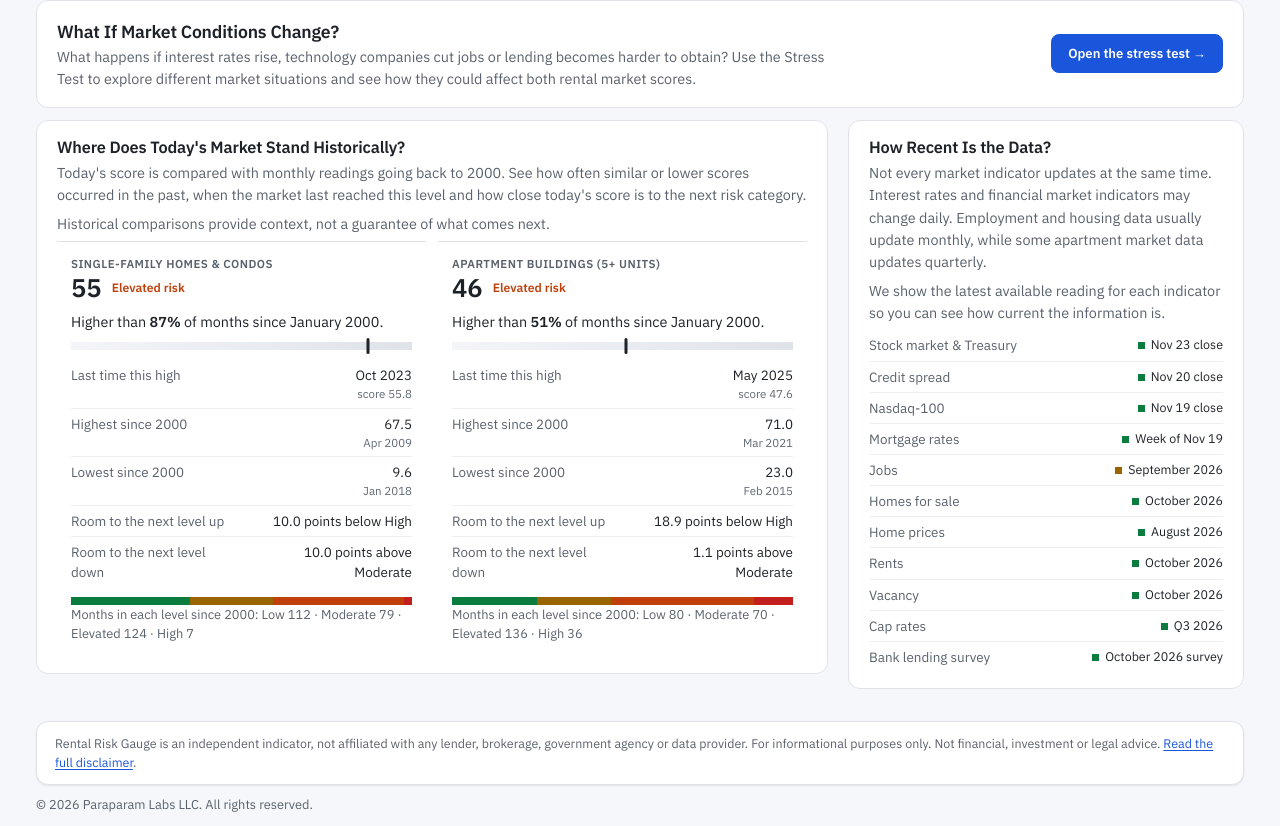
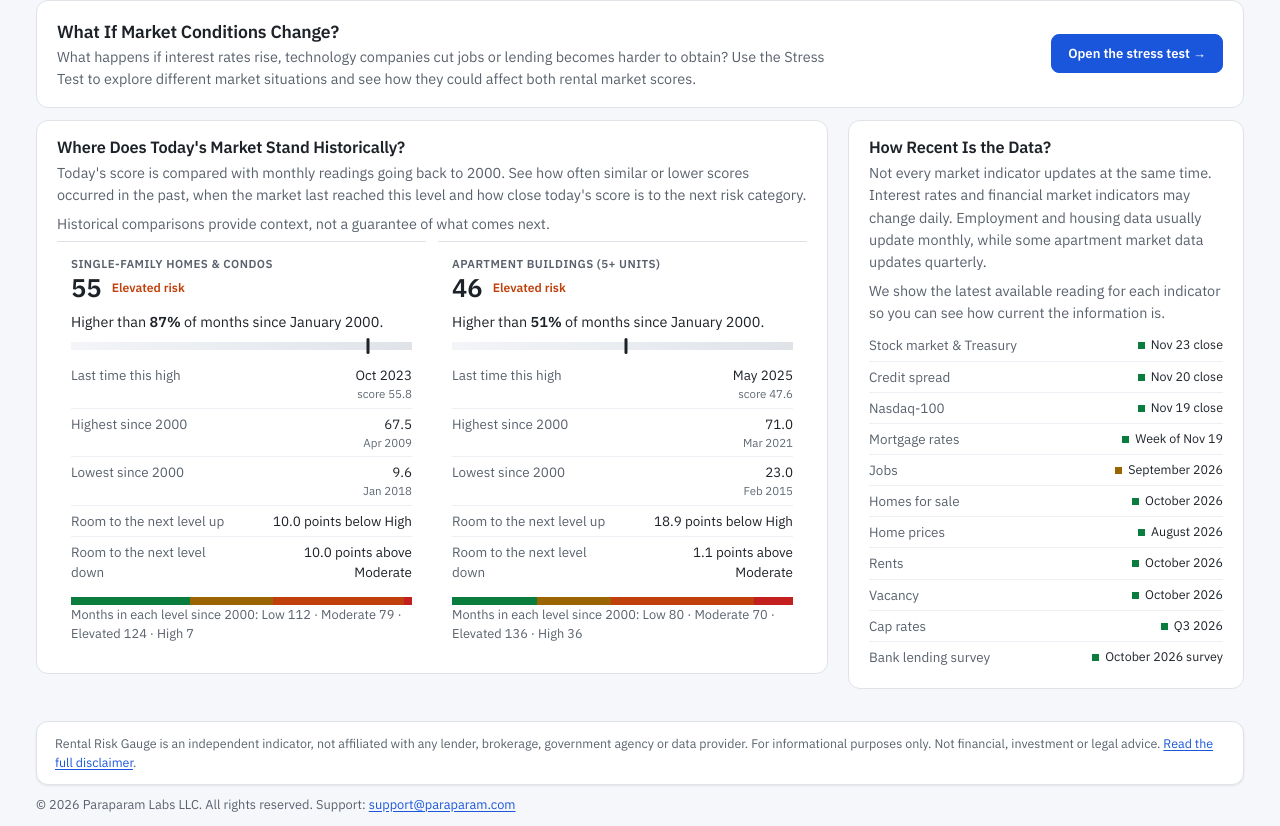
Before and after one commit to jeyaparaparam-systems/rentalriskgauge, a plain HTML site: page index.html in a window 1280 px wide. Shown: the part 3846-4672 px from the top of the page. Drawn offline with Linux system fonts and the light colour scheme.

Commit message:
Add support@paraparam.com to the site footer
Co-Authored-By: Claude Opus 5.5 <noreply@anthropic.com>
Claude-Session: https://claude.ai/code/session_01Cjba4fPMwSzzf5BxQ8PsBq

```diff
--- a/index.html
+++ b/index.html
@@ -1707,7 +1707,7 @@ html[data-page]:not([data-page="dashboard"]) .hero .lede,html[data-page]:not([da
   </div>
 </div>
 </main>
-<footer class="sitefoot"><div class="disc-line">Rental Risk Gauge is an independent indicator, not affiliated with any lender, brokerage, government agency or data provider. For informational purposes only. Not financial, investment or legal advice. <a href="#sources">Read the full disclaimer</a>.</div><p class="copyline">© 2026 Paraparam Labs LLC. All rights reserved.</p></footer>
+<footer class="sitefoot"><div class="disc-line">Rental Risk Gauge is an independent indicator, not affiliated with any lender, brokerage, government agency or data provider. For informational purposes only. Not financial, investment or legal advice. <a href="#sources">Read the full disclaimer</a>.</div><p class="copyline">© 2026 Paraparam Labs LLC. All rights reserved. Support: <a href="mailto:support@paraparam.com">support@paraparam.com</a></p></footer>
 <script>
 /* ---------- Snapshot shown until (or unless) the live store answers ---------- */
 const SNAPSHOT={
```
